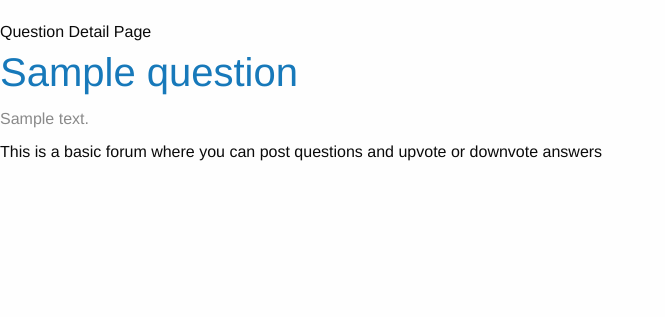
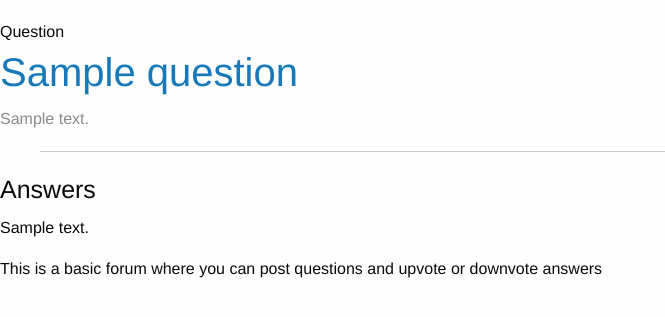
Before and after one commit to annaconda101/water, a Django app: page //1/ in a window 1280 px wide. Shown: the part 88-405 px from the top of the page, without its empty margins (0-665 px from the left). Run offline with Django 3.2, Linux system fonts and the light colour scheme; tables that the repository leaves empty hold one stand-in row (values such as "Sample post"); some libraries are stand-ins or nearby versions.

Commit message:
added test to ensure answers are rendering on question_detail page

```diff
--- a/fire/templates/fire/question-detail.html
+++ b/fire/templates/fire/question-detail.html
@@ -1,6 +1,14 @@
 {% extends "base.html" %}
 
 {% block content %}
-    Question Detail Page
+    Question
     {% include "fire/_question.html" with question=question only %}
+
+    <hr>
+    <h4>Answers</h4>
+        {% for answer in question.answers.all %}
+            {{ answer.text|linebreaks }}
+        {% empty %}
+            No answers yet.
+        {% endfor %}
 {% endblock %}
--- a/fire/tests.py
+++ b/fire/tests.py
@@ -46,7 +46,7 @@ class QuestionViewTest(TestCase):
         self.user = get_user_model().objects.create(username='some_user')
         self.question = Question.objects.create(title='Android or iPhone?', description='Help a non-techy person out!')
         text = 'I am using Android now, but missing some iPhone features.'
-        answer = Answer.objects.create(text=text, question=self.question)
+        self.answer = Answer.objects.create(text=text, question=self.question)
 
     def test_basic_view(self):
         response = self.client.get(self.question.get_absolute_url())
@@ -56,6 +56,10 @@ class QuestionViewTest(TestCase):
         number_of_answers = len(self.question.answers.all())
         self.assertEqual(number_of_answers, 1)
 
+    def test_view_with_one_answer(self):
+        response = self.client.get(self.question.get_absolute_url())
+        self.assertContains(response, str(self.answer.text))
+
 
 class AnswerModelTest(TestCase):
     def test_string_representation(self):
```
